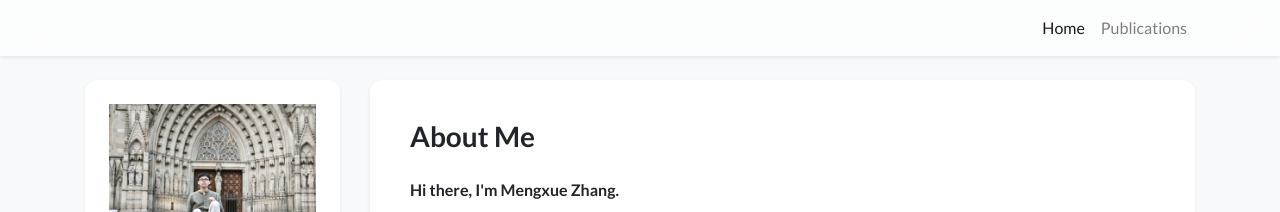
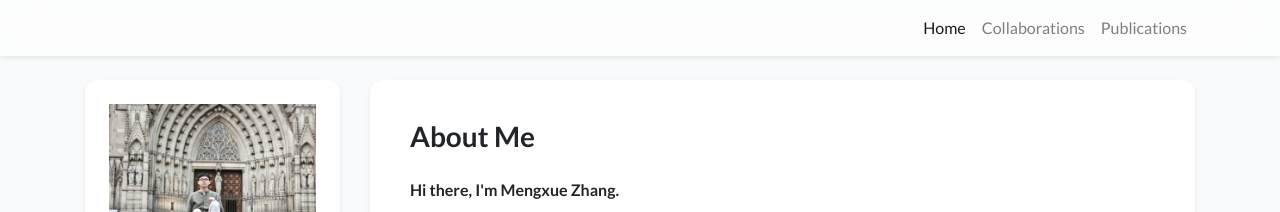
Before and after one commit to mengxue-rs/mengxue-rs.github.io, a Jekyll site: the page built from index.html, in a window 1280 px wide. Shown: the top 212 px of the page. Built offline with Jekyll 4.4.1, drawn with Linux system fonts in a browser that asks for light colours; nearby versions of some CDN libraries; a style sheet for code colours, icons or effects is not loaded.

Commit message:
Update navigation.yml

```diff
--- a/_data/navigation.yml
+++ b/_data/navigation.yml
@@ -7,8 +7,8 @@ pages:
 #   url: /index_layout2
 # - name: Projects
 #   url: /showcase
-# - name: Collaborations
-#   url: /blog
+- name: Collaborations
+  url: /collaborations
 - name: Publications
   url: /publications
 # - name: Talks
```
